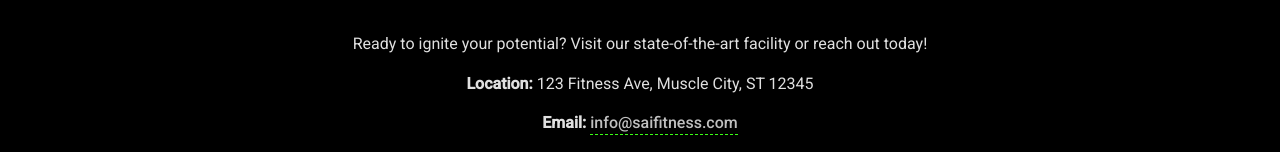
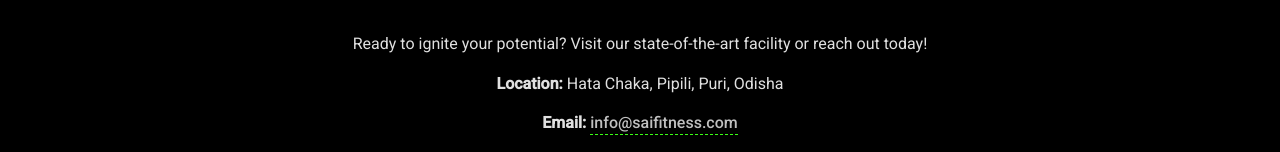
Before and after one commit to Jigynasa/SaiFitness, a plain HTML site: page index.html in a window 1280 px wide. Shown: the part 5919-6071 px from the top of the page. Drawn offline with Linux system fonts and the light colour scheme.

Commit message:
Update index.html

```diff
--- a/index.html
+++ b/index.html
@@ -934,7 +934,7 @@
   <section id="contact" class="section fade-in-up">
     <h2>Connect With Saifitness</h2>
     <p>Ready to ignite your potential? Visit our state-of-the-art facility or reach out today!</p>
-    <p><strong>Location:</strong> 123 Fitness Ave, Muscle City, ST 12345</p>
+    <p><strong>Location:</strong> Hata Chaka, Pipili, Puri, Odisha </p>
     <p><strong>Email:</strong> <a href="mailto:info@saifitness.com">info@saifitness.com</a></p>
     <p><strong>Phone:</strong> <a href="tel:+11234567890">(123) 456-7890</a></p>
     <div class="social-links">
```
